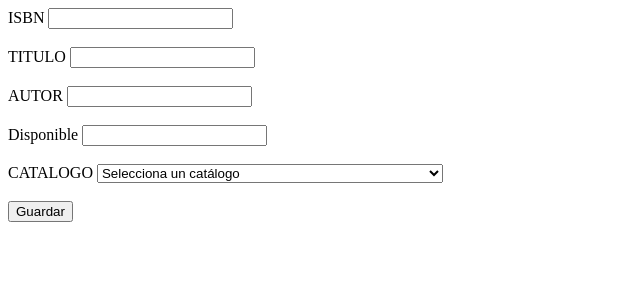
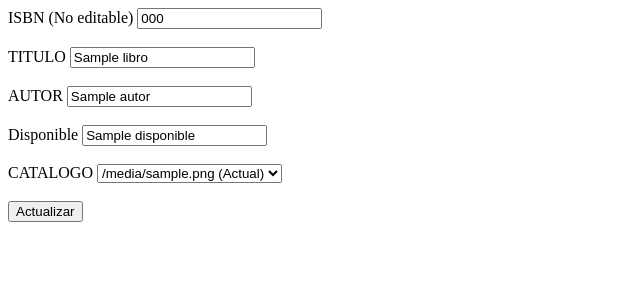
Before and after one commit to Roosalba/trabajo_po_html_css_bases_datos_python, a Flask app: template templates/editar.html in a window 1280 px wide. Shown: the top 300 px of the page, without its empty margins (0-640 px from the left). Run offline with Flask 3, Linux system fonts and the light colour scheme; the template is opened without the code that fills it: most values are stand-ins (such as "Sample title", 1, 10 or a date in 2020); parts of the project's set-up code (start-up, migrations or seed data) failed here and were passed over; some libraries are stand-ins or nearby versions.

Commit message:
ultimo guardado

```diff
--- a/app.py
+++ b/app.py
@@ -1,83 +1,100 @@
 from flask_mysqldb import MySQL
-from flask import Flask,render_template, request , redirect , url_for
+from flask import Flask, render_template, request, redirect, url_for
 from config import Config
+from MySQLdb.cursors import DictCursor # <-- Importante para usar diccionarios
+
+app = Flask(__name__)
+app.config.from_object(Config)
+app.secret_key = 'clave_secreta'
 
 
-app=Flask(__name__)
-app.config.from_object(Config)
-app.secret_key = 'clave_secreta'
-mysql=MySQL(app)
+mysql = MySQL(app)
+app.config['MYSQL_CURSORCLASS'] = 'DictCursor'
 
-@app.route('\listado')
+@app.route('/')
+def index():
+    return render_template('libro.html')
 
+@app.route('/listado')
 def listado():
-    cur=mysql.connection.cursor()
-    cur.execute(''' select li.*,cat.*,bib.nombre from libro li
-                join catalogo cat on li.id_catalogo=cat.id_catalogo
-                join biblioteca bib on cat.id_biblioteca=bib.id_biblioteca
-
+    cur = mysql.connection.cursor()
+    # CORREGIDO: 'bibliotecas' en plural y seleccionamos las columnas exactas
+    cur.execute('''
+        SELECT
+            li.isbn,
+            li.titulo,
+            li.autor,
+            li.disponible,
+            li.id_catalogo,
+            cat.id_biblioteca,
+            bib.nombre
+        FROM libro li
+        JOIN catalogo cat ON li.id_catalogo = cat.id_catalogo
+        JOIN bibliotecas bib ON cat.id_biblioteca = bib.id_biblioteca
     ''')
-
-    resultados= cur.fetchall()
+    resultados = cur.fetchall()
     cur.close()
     return render_template('listado.html', libros=resultados)
 
+@app.route('/editar/<id>')
+def obtener(id):
+    cur = mysql.connection.cursor()
+    cur.execute('SELECT * FROM libro WHERE isbn = %s', (id,))
+    resultados = cur.fetchall()
 
-
-@app.route('/')
-def index():
-
-   return render_template('index.html')
-
-
-@app.route('/editar')
-def obtener():
-    cur=mysql.connection.cursor()
-    cur.execute('select * from libro where isbn =%s' %(id))
-    resultados=cur.fetchall()
+    cur.execute('SELECT * FROM catalogo')
+    catalogos = cur.fetchall()
     cur.close()
 
-    return render_template('editar.html',catalogolibro=resultados[0])
+    if resultados:
+        return render_template('editar.html', catalogo=catalogos, libro=resultados[0])
+    return redirect(url_for('listado'))
 
+@app.route('/actualizar/<isbn>', methods=['POST'])
+def actualizar(isbn):
+    if request.method == 'POST':
+        TITULO = request.form['titulo']
+        AUTOR = request.form['autor']
+        DISPONIBILIDAD = request.form['disponible']
+        CATALOGO = request.form['catalogo']
 
+        cur = mysql.connection.cursor()
 
-@app.route('/registrar', methods = ['GET', 'POST'])
+        cur.execute('''
+            UPDATE libro
+            SET titulo=%s, autor=%s, disponible=%s, id_catalogo=%s
+            WHERE isbn=%s
+        ''', (TITULO, AUTOR, DISPONIBILIDAD, CATALOGO, isbn))
+
+        mysql.connection.commit()
+        cur.close()
+        return redirect(url_for('listado'))
+
+@app.route('/registrar', methods=['GET', 'POST'])
 def registro():
-    if request.method=='GET':
-        cur=mysql.connection.cursor()
-        cur.execute("select * from catalogo")
-        resultados=cur.fetchall()
+    if request.method == 'GET':
+        cur = mysql.connection.cursor()
+        cur.execute("SELECT * FROM catalogo")
+        resultados = cur.fetchall()
         cur.close()
         return render_template('libro.html', catalogo=resultados)
+
     if request.method == 'POST':
         ISBN = request.form['isbn']
         TITULO = request.form['titulo']
         AUTOR = request.form['autor']
         DISPONIBILIDAD = request.form['disponible']
         CATALOGO = request.form['catalogo']
+
         cur = mysql.connection.cursor()
-        cur.execute('''insert into libro
-                       (isbn, titulo, autor, disponible, id_catalogo)
-                       values(%s, %s, %s,%s, %s)''',
-                    (ISBN, TITULO, AUTOR, DISPONIBILIDAD, CATALOGO))
+        cur.execute('''
+            INSERT INTO libro (isbn, titulo, autor, disponible, id_catalogo)
+            VALUES (%s, %s, %s, %s, %s)
+        ''', (ISBN, TITULO, AUTOR, DISPONIBILIDAD, CATALOGO))
         mysql.connection.commit()
         cur.close()
-        return redirect(url_for('listar'))
 
-
-
-@app.route('/listado')
-def listar():
-   cur=mysql.connection.cursor()
-   cur.execute('select * from libro')
-   resultados=cur.fetchall()
-   cur.close()
-   return render_template('listado.html', libros=resultados)
-
-
-
-
-
+        return redirect(url_for('listado'))
 
 if __name__ == '__main__':
-    app.run(debug= True)
+    app.run(debug=True)
--- a/config.py
+++ b/config.py
@@ -1,7 +1,7 @@
 class Config():
     MYSQL_HOST='localhost'
     MYSQL_USER='root'
-    MYSQL_PORT=3307
+    MYSQL_PORT=3306
     MYSQL_PASSWORD=''
     MYSQL_DB='biblioteca'
     MYSQL_CURSORCLASS='DictCursor'
--- a/templates/editar.html
+++ b/templates/editar.html
@@ -1,25 +1,27 @@
-<link rel="stylesheet" href="{{url_for('static', filename = 'css/estilo.css')}}">
+<link rel="stylesheet" href="{{url_for('static', filename='css/estilo.css')}}">
 
-<form action="/actualizar" method="post">
-    <label for="isbn">ISBN</label>
-    <input type="text" name="isbn" id="isbn"> <br> <br>
+<form action="/actualizar/{{ libro.isbn }}" method="post">
+    <label for="isbn">ISBN (No editable)</label>
+    <input type="text" name="isbn" value="{{ libro.isbn }}" readonly> <br> <br>
 
     <label for="titulo">TITULO</label>
-    <input type="text" name="titulo" id="titulo"> <br> <br>
+    <input type="text" name="titulo" id="titulo" value="{{ libro.titulo }}"> <br> <br>
 
     <label for="autor">AUTOR</label>
-    <input type="text" name="autor" id="autor"> <br> <br>
+    <input type="text" name="autor" id="autor" value="{{ libro.autor }}"> <br> <br>
 
     <label for="disponible">Disponible</label>
-    <input type="text" name="disponible" id="disponible"> <br> <br>
+    <input type="text" name="disponible" id="disponible" value="{{ libro.disponible }}"> <br> <br>
 
     <label for="catalogo">CATALOGO</label>
     <select name="catalogo" id="catalogo">
-        <option value="">Selecciona un catálogo</option>
+        <option value="{{ libro.id_catalogo }}">{{ libro.id_catalogo }} (Actual)</option>
         {% for cata in catalogo %}
-        <option value="{{cata.id_catalogo}}">CATALOGO: {{cata.id_catalogo}} BIBLIOTECA {{cata.id_biblioteca}}</option>
+            {% if cata.id_catalogo != libro.id_catalogo %}
+            <option value="{{ cata.id_catalogo }}">{{ cata.id_catalogo }}</option>
+            {% endif %}
         {% endfor %}
     </select> <br> <br>
 
-    <button type="submit">Guardar</button>
+    <button type="submit">Actualizar</button> <br> <br>
 </form>
```
Also changed, not shown: templates/listado.html (+12 -12 lines).
